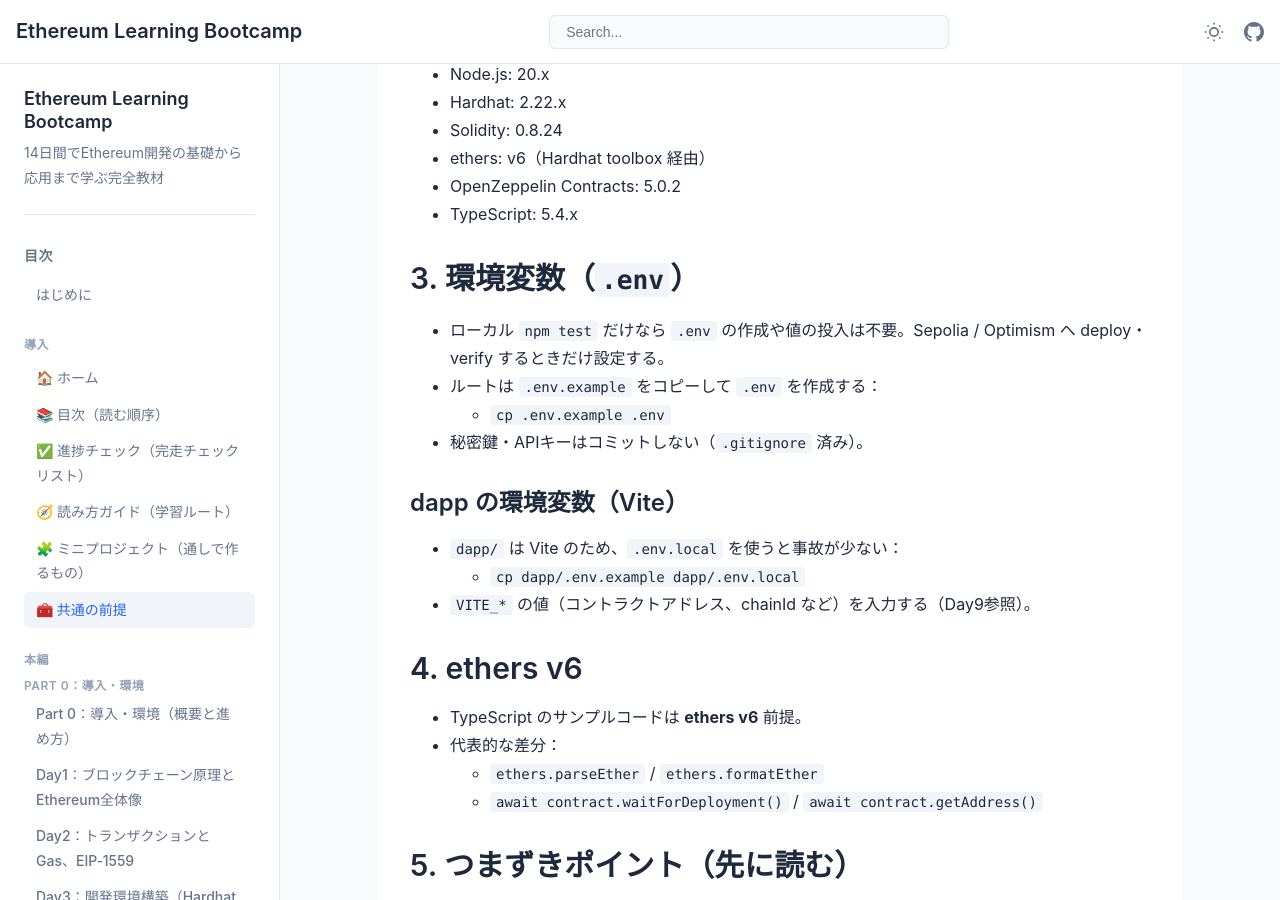
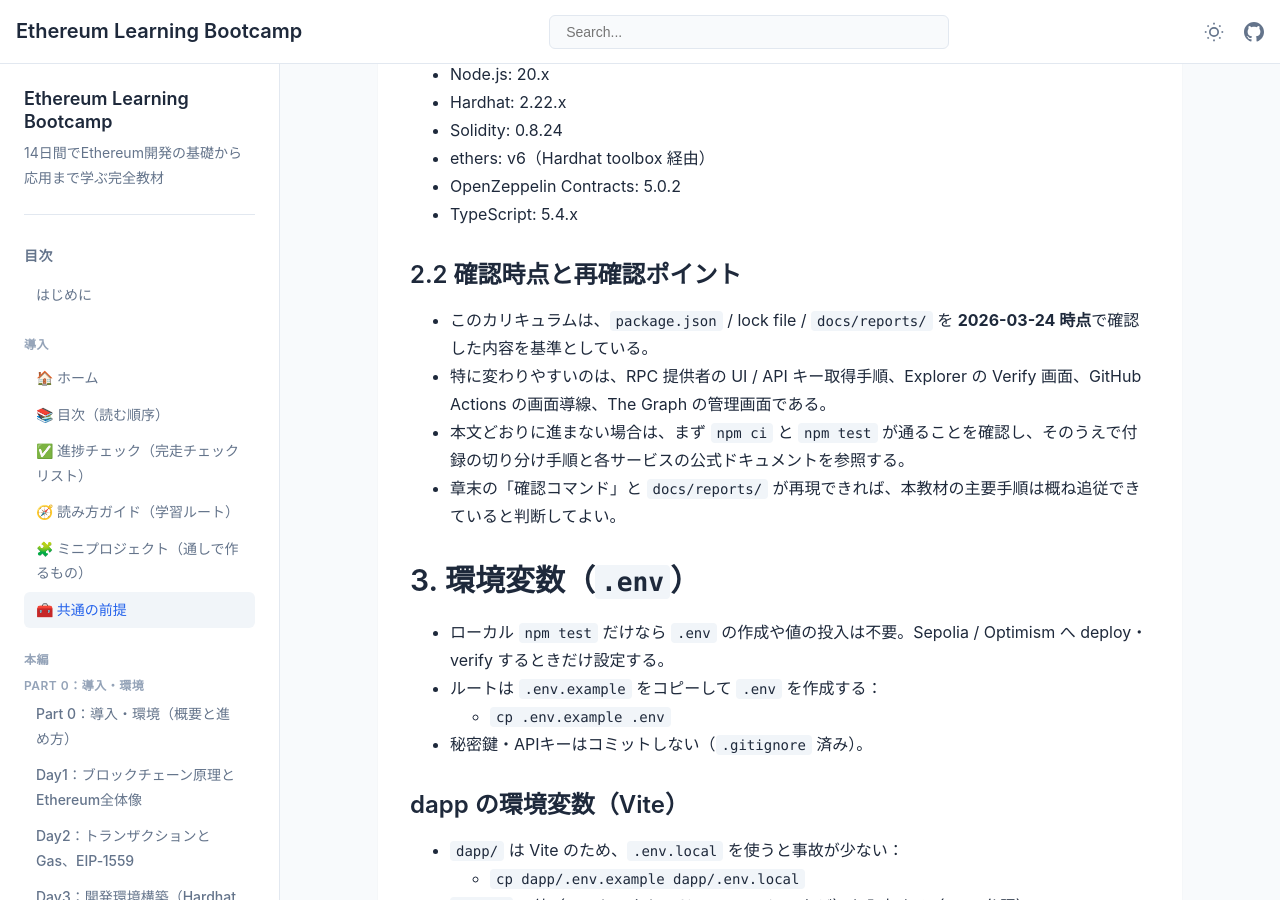
Before and after one commit to itdojp/ethereum-learning-bootcamp, a Jekyll site: the page built from docs/curriculum/index.md, in a window 1280 px wide and 900 px high, scrolled down 1228 px. Built offline with Jekyll 4.4.1, drawn with Linux system fonts in a browser that asks for light colours; our own code applies the rules of GitHub Pages for plain Markdown files.

Commit message:
docs: add day guidance and freshness notes (#112)

```diff
--- a/docs/curriculum/index.md
+++ b/docs/curriculum/index.md
@@ -38,6 +38,12 @@
 - OpenZeppelin Contracts: 5.0.2
 - TypeScript: 5.4.x
 
+### 2.2 確認時点と再確認ポイント
+- このカリキュラムは、`package.json` / lock file / `docs/reports/` を **2026-03-24 時点**で確認した内容を基準としている。
+- 特に変わりやすいのは、RPC 提供者の UI / API キー取得手順、Explorer の Verify 画面、GitHub Actions の画面導線、The Graph の管理画面である。
+- 本文どおりに進まない場合は、まず `npm ci` と `npm test` が通ることを確認し、そのうえで付録の切り分け手順と各サービスの公式ドキュメントを参照する。
+- 章末の「確認コマンド」と `docs/reports/` が再現できれば、本教材の主要手順は概ね追従できていると判断してよい。
+
 ## 3. 環境変数（`.env`）
 - ローカル `npm test` だけなら `.env` の作成や値の投入は不要。Sepolia / Optimism へ deploy・verify するときだけ設定する。
 - ルートは `.env.example` をコピーして `.env` を作成する：
```
Also changed, not shown: docs/curriculum/Day07_Deploy_CI.md (+6 -0 lines), docs/curriculum/Day14_Integration.md (+5 -0 lines), docs/curriculum/Guide.md (+6 -0 lines), docs/index.md (+3 -0 lines).
